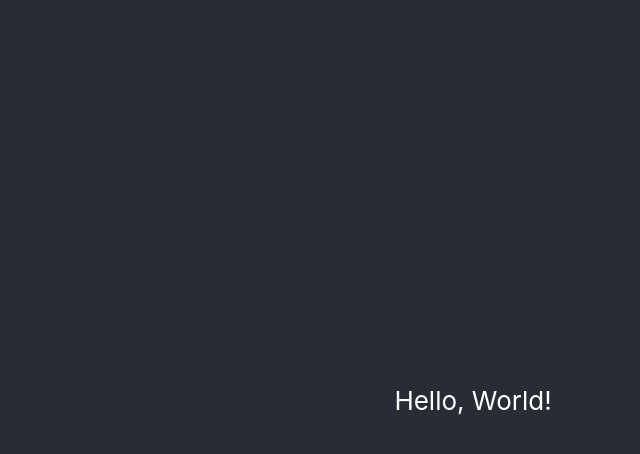
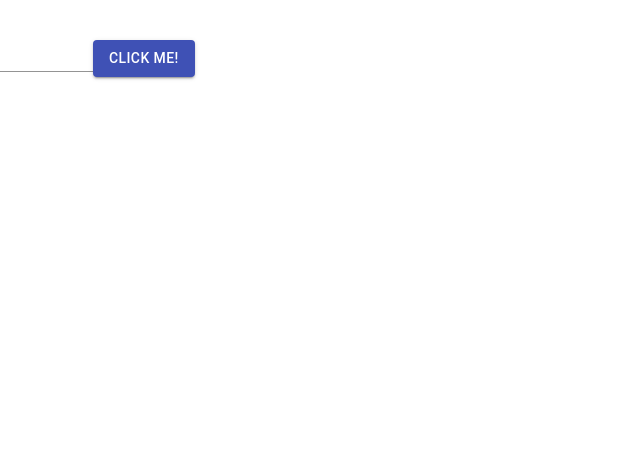
Before and after one commit to rob-3/weather-app-improved-2, a React (Create React App) app: page / in a window 1280 px wide. Shown: the top 454 px of the page, without its empty margins (167-807 px from the left). Built offline with nearby package versions, Linux system fonts and the light colour scheme.

Commit message:
Add button and textfield

```diff
--- a/src/App.js
+++ b/src/App.js
@@ -1,12 +1,14 @@
 import "./App.css";
+import { Button, TextField, Box } from "@material-ui/core";
 
 function App() {
   return (
-    <div className="App">
-      <header className="App-header">
-        <p>Hello, World!</p>
-      </header>
-    </div>
+    <Box m={5}>
+      <TextField />
+      <Button variant="contained" color="primary">
+        Click me!
+      </Button>
+    </Box>
   );
 }
 
```
